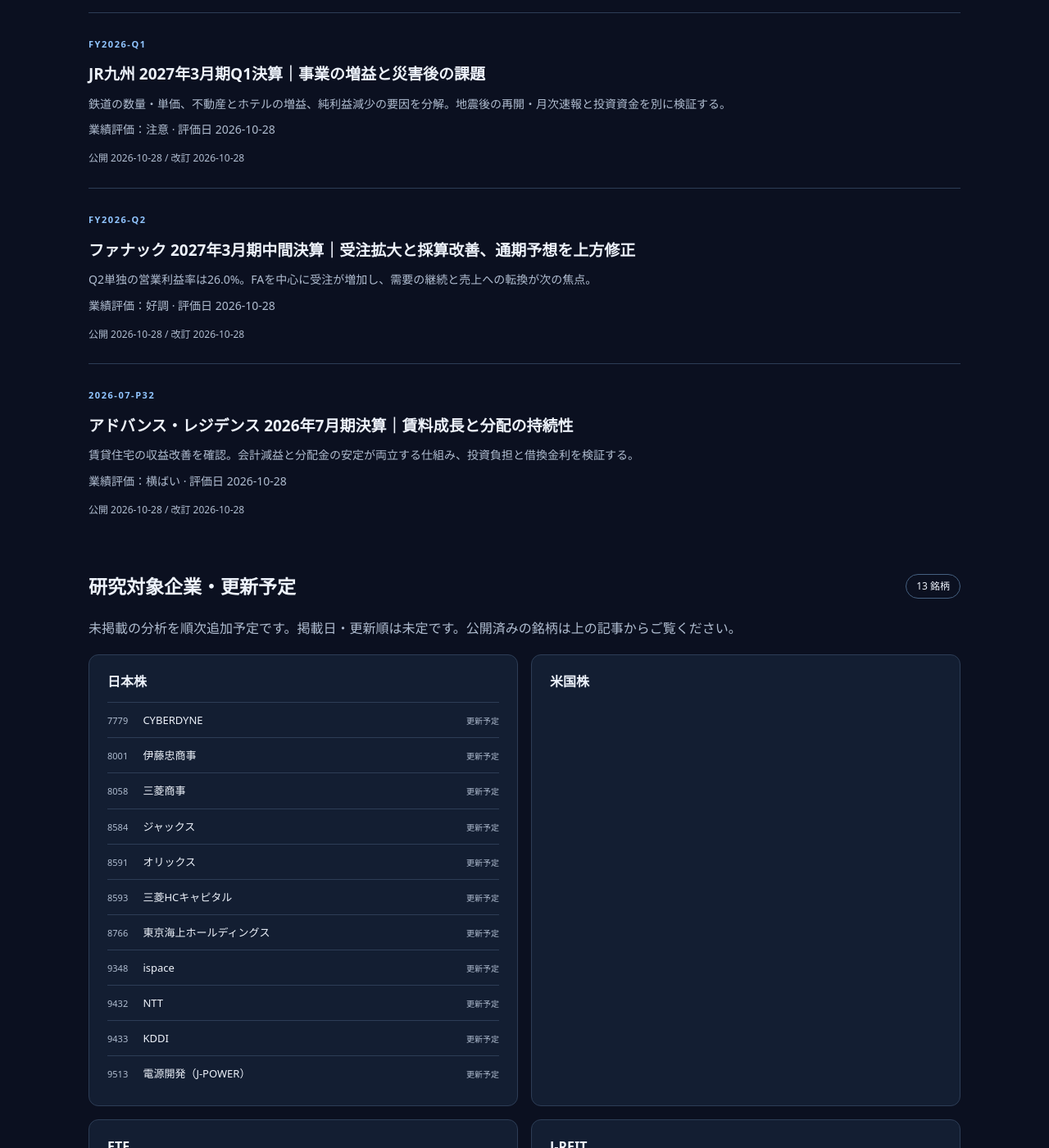
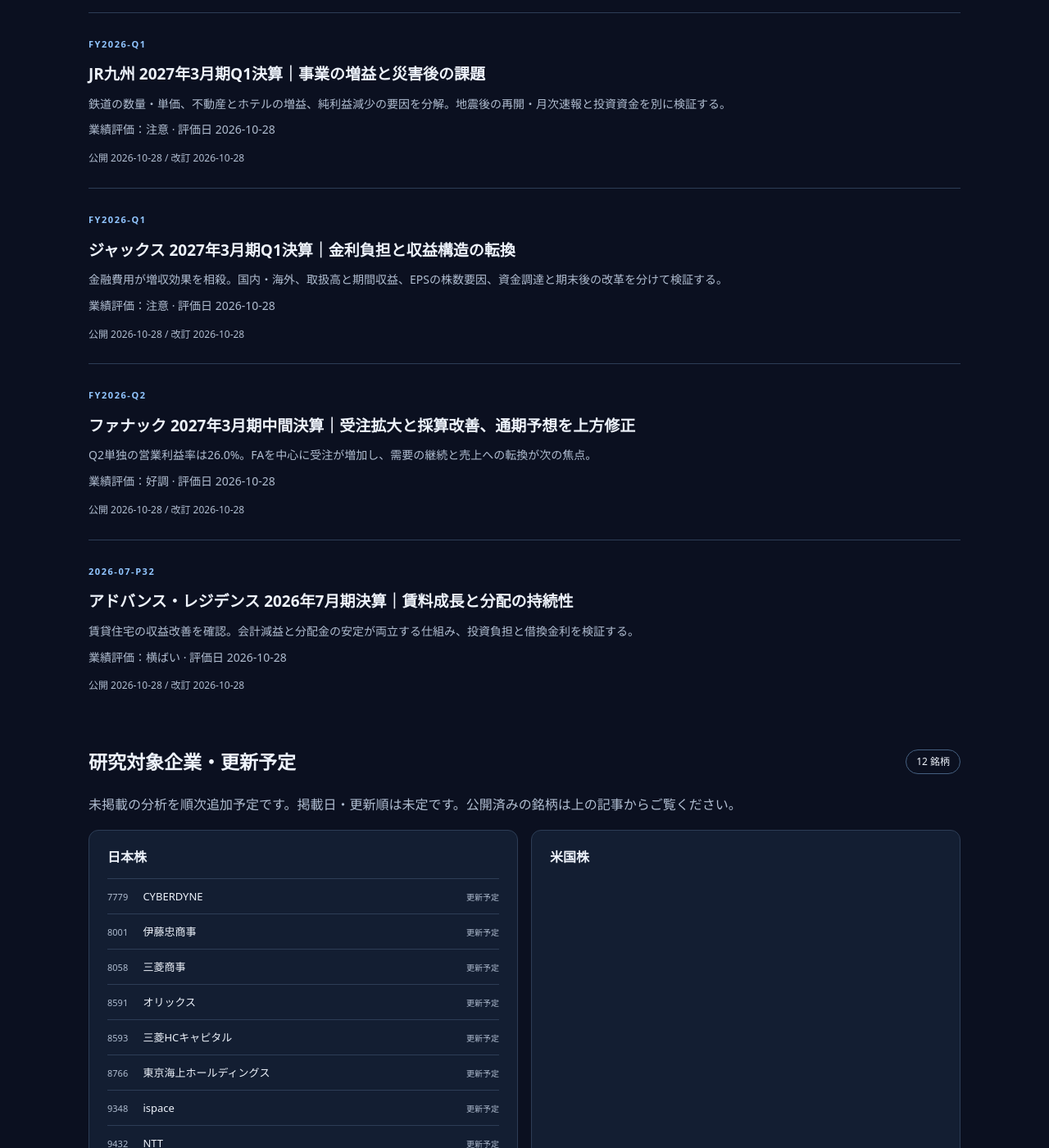
Before and after one commit to nick-shu3/investment-tankyu, a Jekyll site: the page built from index.html, in a window 1280 px wide and 1400 px high, scrolled down 3743 px. Shown: the whole window at 82% size. Built offline with Jekyll 4.4.1, drawn with Linux system fonts in a browser that asks for light colours; some of the changed lines change nothing that is shown.

Commit message:
Add JACCS FY2026 Q1 analysis with source discrepancy policy (#9)

```diff
--- /dev/null
+++ b/_articles/jaccs-fy2026-q1.md
@@ -0,0 +1,250 @@
+---
+title: "ジャックス 2027年3月期Q1決算｜金利負担と収益構造の転換"
+company_id: jaccs
+period: FY2026-Q1
+published: "2026-10-28"
+updated: "2026-10-28"
+announcement: "2026-08-06"
+review_status: 公式資料照合・AI分析
+rating: 注意
+rating_date: "2026-10-28"
+rating_reason: 国内の保証収益や海外損失は改善したが、調達費用増で増収減益。価格改定後の取扱い、国内信用コスト、システム・改革費用と配当の持続性を監視する。
+summary: 金融費用が増収効果を相殺。国内・海外、取扱高と期間収益、EPSの株数要因、資金調達と期末後の改革を分けて検証する。
+conclusions:
+  - 営業収益は3.3%増えたが、金融費用は25.0%増。営業利益は4.1%減、経常利益は3.8%減となった。
+  - 国内は保証収益が伸びる一方、クレジット取扱いと利益に課題。海外は損失縮小でもインドネシアの信用リスクが残る。
+  - 通期は大幅減益を予想し、年間配当予想は200円を維持。高いQ1進捗率だけで上方修正や配当の余裕を判断しない。
+---
+
+## 3行サマリー
+
+{% for conclusion in page.conclusions %}
+- {{ conclusion }}
+{% endfor %}
+
+正式名称は**株式会社ジャックス**、証券コード8584。東京証券取引所プライム市場に上場し、クレジット、ペイメント、ファイナンス、海外事業を展開するノンバンク（K0）。
+
+対象は**2027年3月期第1四半期：2026年4月1日〜6月30日**、会社年度ではFY2026 Q1、日本基準・連結決算。単独Q1とQ1累計は一致する。前年同期は2025年4月1日〜6月30日。**海外関係会社は12月決算で、今回の連結業績には2026年1〜3月分を反映**しているため、国内と同じ暦の四半期ではない（K1、K2 p.9）。
+
+決算発表日は**2026年8月6日**、分析・評価日は**2026年10月28日（日本時間）**。公式IR掲載データとカレンダーで最新公表済み決算が本Q1であることを確認し、9月の構造改革・資本業務提携は期末後の情報として別に扱う。中間決算は11月5日予定（K7）。初回分析のため、前回記事の予測との比較はまだ行わない。
+
+**業績評価：注意。株価評価：未実施。** 一部指標の資料間不一致が未解決のため、海外取扱高・全社取扱高の数値と増減評価は掲載を見合わせた。判断できる損益・国内指標・資金構造を用いて分析する。資料間の比較条件と編集上の対応は末尾に記録した。
+
+## 目次
+
+- [主要業績と減益の要因](#results)
+- [国内事業：良かった点と課題](#domestic)
+- [海外事業と信用コスト](#overseas)
+- [純利益とEPSの質](#quality)
+- [財務・資金調達・キャッシュフロー](#finance)
+- [通期予想・配当・期末後の改革](#outlook)
+- [次回の注目点・総合評価](#assessment)
+- [出典・不一致項目・更新履歴](#sources)
+
+<h2 id="results">主要業績と減益の要因</h2>
+
+単位は**百万円**、EPSは円。前年同期比は会社開示率、利益率とEPSの増減率は独自計算。以下の「会社説明」は開示内容、「AI分析」は本記事の解釈を示す。
+
+| 連結指標 | FY2026 Q1 | FY2025 Q1 | 前年同期比 |
+|:--|--:|--:|--:|
+| 営業収益 | 49,281 | 47,706 | ＋3.3% |
+| 営業利益 | 6,035 | 6,294 | −4.1% |
+| 営業利益率 | 12.2% | 13.2% | 低下 |
+| 経常利益 | 6,066 | 6,306 | −3.8% |
+| 親会社株主に帰属する四半期純利益 | 4,163 | 4,415 | −5.7% |
+| 基本EPS | 92.98 | 127.03 | −26.8% |
+
+出典：K1冒頭・添付p.9。表示値は百万円未満切捨て。独自計算は表示値を用い、会社が丸め前の数値から算定した率と差が出る場合がある。前四半期比は、前年Q4単独との比較条件を今回確認していないため掲載しない。
+
+### 増収効果を金融費用が上回った
+
+| 連結損益の構成（百万円） | 当期 | 前年同期 | 増減（独自計算） |
+|:--|--:|--:|--:|
+| 営業収益 | 49,281 | 47,706 | ＋1,575 |
+| 販売費及び一般管理費（貸倒関連費用等を含む） | 33,974 | 33,994 | −20 |
+| 金融費用 | 9,271 | 7,417 | ＋1,854 |
+| うち借入金利息 | 7,613 | 6,222 | ＋1,391 |
+| うちCP利息 | 1,079 | 617 | ＋462 |
+| 営業費用合計 | 43,246 | 41,412 | ＋1,834 |
+| 営業利益 | 6,035 | 6,294 | −259 |
+
+出典：K1添付p.9。内訳には切捨てによる端数差がある。**金融費用は営業費用に含まれ、営業利益からさらに控除する営業外費用ではない。**
+
+K2 p.7では費用を組み替え、人件費・物件費・システム関連費用・貸倒関連費用・金融費用に分けている。会社説明では、システム関連費用は約70億円、前年同期比12.3%増、貸倒関連費用は約78億円、4.2%減。K2の販管費区分は貸倒関連費用を別掲しているため、K1の販管費とそのまま比較しない。
+
+AI分析：金利負担の増加は、収益成長が利益へつながらない主要因である。貸倒費用の減少や物件費削減があっても、調達費用の増加を吸収できていない。費用全体を「構造改革の一時費用」と説明することはできない。
+
+<h2 id="domestic">国内事業：良かった点と課題</h2>
+
+国内の外部顧客向け営業収益は**44,080百万円、5.6%増**、セグメント利益は**6,053百万円、10.9%減**。増収でも利益率は低下した（K1添付p.3・12）。
+
+| 国内事業 | 取扱高（百万円） | 取扱高前年比 | 営業収益（百万円） | 収益前年比 |
+|:--|--:|--:|--:|--:|
+| クレジット | 339,197 | −0.9% | 18,213 | ＋8.9% |
+| ペイメント | 768,611 | ＋1.6% | 11,084 | ＋0.6% |
+| ファイナンス | 244,974 | ＋3.2% | 10,735 | ＋7.3% |
+
+出典：K1添付p.5、K2 p.5〜6。ここで示した国内各区分は両資料で照合できた値。取扱高は扱った契約等の規模で、営業収益や会計上の売上と同じではない。その他・金融収益を省いた抜粋であり、表を国内合計と見なさない。商品別営業利益は同じ区分で開示されていないため、推定配賦しない。
+
+### 保証関連の収益は伸びた
+
+会社説明では、住宅ローン保証は物件価格上昇による取扱単価上昇、銀行個人ローン保証はマイカー・リフォームの需要が寄与した。家賃保証・集金代行も提携先の積み上げ等で拡大している（K1添付p.2〜3）。
+
+AI分析：保証・代行などの収益拡大は、自己資金で債権を持つクレジットへの依存を下げる方向につながり得る。一方、保証には信用リスクが残る。取扱高の増加を利用件数の増加と同一視せず、単価・残高・信用コストを併せて追う。
+
+### 値上げと数量減の両面を見る
+
+オートローンは利上げによるシェア低下等で取扱いが減少したが、営業収益は割賦利益繰延残高の戻入によって増えた。カードショッピングも取扱いが減る一方、分割・リボ手数料率の引上げが収益を支えた（K1添付p.2）。
+
+AI分析：既存契約の収益認識もあるため、新規取扱いの減少と当期収益の増加は両立する。今回の戻入額は個別に定量化できておらず、全額を新規契約の採算改善や一時利益と決めつけない。値上げ後の取扱い減少が遅れて将来収益へ影響する可能性も確認したい。
+
+K2 p.13の住宅関連では、取扱高に占める金利変動型商品の比率が**31.6%→46.1%**へ上昇。資金コスト上昇を転嫁しやすくする取り組みとして評価できるが、全商品が変動金利へ移ったという意味ではない。会社は提携ローンへのシフトやMUFGとの連携も進めている（K8 p.40〜41）。その競争力は、残高を増やすだけでなく、調達・信用コスト控除後の利益で検証する。
+
+<h2 id="overseas">海外事業と信用コスト</h2>
+
+### 海外は減収・損失縮小、国内の減益を埋め切れない
+
+| セグメント（百万円） | 当期外部営業収益 | 前年同期外部営業収益 | 当期営業損益 | 前年同期営業損益 |
+|:--|--:|--:|--:|--:|
+| 国内 | 44,080 | 41,743 | 6,053 | 6,797 |
+| 海外 | 5,195 | 5,908 | −27 | −452 |
+
+出典：K1添付p.12。海外は別途、持分法投資利益13百万円を含めたセグメント損益が**−13百万円**。営業損失−27百万円との違いを区別する。営業損益の調整額9百万円等を加えた連結営業利益は6,035百万円。外部営業収益49,275百万円に会計処理統一等の調整6百万円を加えた連結営業収益は49,281百万円であり、差を誤差や欠落と扱わない。
+
+国内の利益減少に対し、海外は損失を縮めた。ただし、海外全体の減収12.1%は残り、インドネシアの再建が完了したわけではない。海外取扱高・全社取扱高の数値と増減方向は資料間の不一致が未解決のため、省略した。
+
+### インドネシアは損失縮小でも債権の質に注意
+
+K2 p.23のインドネシアJMFIでは、経常損失は前年約6.0億円から約3.4億円へ縮小。一方、未収債権率は**5.5%→8.6%**へ上昇した。未収債権残高は約26億円から約25億円へ小幅に減ったが、元本の営業債権残高も約490億円から約302億円へ縮小している。未収は**滞納91日以上**である。
+
+これらは海外現地会社のQ1、すなわち**2026年1〜3月の損益・3月末残高**（前年は2025年1〜3月・3月末）の比較である。国内6月末の指標に読み替えない。K2には海外現地の次四半期速報もあるが、連結中間決算の確定値と混同しないため本記事の比較表へ混在させていない。
+
+会社は四輪・中古二輪の取扱停止等、回収とポートフォリオ転換を進める。AI分析：費用と債権規模の縮小による損失改善と、新規事業が成長して黒字化することは別である。債権の分母が小さくなる局面では未収額と未収率の両方を見る。
+
+### 国内信用コストは連結と方向が異なる
+
+単体の貸倒関連費用は約60億円、前年同期比3.1%増。未収債権率は**0.42%**でほぼ横ばいだが、未収債権残高は約328億円から約346億円へ増加し、6か月以上が約266億円を占める（K2 p.18〜19）。
+
+単体未収率の分母である営業総債権は、固定化営業債権・オフバランスの信用保証割賦売掛金を含む。連結BSの割賦売掛金で割り直したり、インドネシアや銀行の不良債権比率と同じ定義で比較したりしない。AI分析：連結貸倒費用が減っていても、国内の信用コストが改善したとは限らない。
+
+<h2 id="quality">純利益とEPSの質</h2>
+
+| 損益の段階（百万円） | 当期 | 前年同期 |
+|:--|--:|--:|
+| 営業利益 | 6,035 | 6,294 |
+| 経常利益 | 6,066 | 6,306 |
+| 税金等調整前四半期純利益 | 6,064 | 6,304 |
+| 法人税等合計 | 1,977 | 2,051 |
+| 四半期純利益 | 4,086 | 4,253 |
+| 非支配株主に帰属する四半期純損失 | −76 | −162 |
+| 親会社株主に帰属する四半期純利益 | 4,163 | 4,415 |
+
+出典：K1添付p.9。特別利益は当期0百万円、特別損失は2百万円（いずれも百万円未満切捨て）。非支配持分の損失は親会社株主純利益への加算方向であり、税・端数を含めた会社表示を使用する。
+
+AI分析：当期Q1の利益は大きな特別利益によって支えられたものではない。親会社株主純利益の減少は、本業の減益に加え、非支配株主負担となる損失が前年より減ったことも関係する。税負担は減っているため、税金増だけを減益原因とはしない。会社が開示していない正常利益は作らない。
+
+**EPSの下落幅は純利益より大きい。** 基本EPSは127.03円から92.98円へ26.8%減少した一方、親会社株主純利益は5.7%減。期中平均株式数は**34,763,045株→44,777,580株**へ28.8%増加している（K1注記事項）。増資による資本強化の影響と1株利益の希薄化を分けて考える（K8 p.41）。EPS低下をすべて当期事業の悪化とは扱わない。
+
+<h2 id="finance">財務・資金調達・キャッシュフロー</h2>
+
+### 債権を支える調達と現預金
+
+| 連結残高（百万円） | 2026年6月末 | 2026年3月末 |
+|:--|--:|--:|
+| 現金及び預金 | 114,030 | 144,845 |
+| 割賦売掛金 | <span style="white-space:nowrap">3,263,175</span> | <span style="white-space:nowrap">3,278,004</span> |
+| 未収入金 | 103,503 | 34,553 |
+| 短期借入金 | 449,238 | 337,990 |
+| CP | 413,800 | 372,800 |
+| 有利子調達残高（独自集計） | <span style="white-space:nowrap">2,911,050</span> | <span style="white-space:nowrap">2,872,080</span> |
+| 自己資本比率（会社開示） | 7.9% | 7.9% |
+
+出典：K1添付p.7〜8・冒頭。有利子調達残高は、短長借入金、社債、CP、債権流動化借入金の流動・固定区分を合計したもので、リース債務等を追加していない。現金預金の減少や未収入金の増加を営業CFと断定せず、未収入金の増加を滞納債権増と同一視しない。
+
+単体の会社開示調達残高は約**2兆8,426億円**で、上の連結集計とは範囲が異なる。単体の長期比率は54%、固定比率は61%（3月末は55%・67%）。会社は3月末固定比率を修正したと注記しており、今回掲載の比較値を使用する。オフバランスの債権流動化残高約2,000億円は、この調達合計に含まれない（K2 p.21）。
+
+AI分析：資産・負債の金利改定時期のずれが収益を圧迫している。固定比率の低下は金利変動の影響を考える材料になるが、契約条件とヘッジ全体が分からないため、金利変動への利益感応度を独自に断定しない。調達期限の分散、提携ローン・流動化、現預金と信用力を合わせて確認する。7.9%は会計上の自己資本比率で、銀行のCET1比率ではない。
+
+### Q1のFCFは未算定
+
+K1添付p.11は、**Q1連結キャッシュ・フロー計算書を作成していない**と明記する。営業CF、設備投資の現金支出、FCFは**未確認・未算定**。ソフトウエア残高の増分や減価償却費2,941百万円を設備投資へ置き換えない。
+
+ノンバンクでは貸付・立替・割賦債権等の増減と調達が本業に密接につながる。一般事業会社の「借入−現金」や「営業CF−設備投資」だけで財務健全性を判定せず、債権の信用力と調達の期間・金利構造を併せて見る。
+
+<h2 id="outlook">通期予想・配当・期末後の改革</h2>
+
+### 高いQ1進捗率と通期減益予想は両立する
+
+| 会社予想・日本基準連結 | 中間期累計 | 通期 |
+|:--|--:|--:|
+| 営業利益 | 6,000百万円 | 11,000百万円（前期比−46.1%） |
+| 経常利益 | 6,000百万円 | 11,000百万円（−45.7%） |
+| 親会社株主純利益 | 5,500百万円 | 10,000百万円（−34.7%） |
+| EPS | 122.88円 | 223.42円 |
+
+出典：K1冒頭、K2 p.11。8月6日に5月15日予想を据え置き、9月11日の構造改革開示でも業績予想は据え置きと説明している（K4）。**営業収益の通期予想は、公式Web中計表と正式開示に表記差があるため数値掲載を見合わせた。**
+
+Q1の経常利益6,066百万円は中間期予想6,000百万円をすでに上回る。通期に対する進捗は約55%、親会社株主純利益は41.6%（独自計算）。ただし、会社は調達費用増、価格改定に伴う取扱いへの影響、インドネシアの回復遅れ、データセンター移転方式変更によるシステム費用の前倒し等を想定している（K3、K8 p.40）。
+
+AI分析：進捗率の高さは強い成長の証拠だけでなく、低い通期利益予想や費用の発生時期も反映する。今後の正式修正は確認点だが、Q1を4倍して年間利益を予想したり、中間期予想超過だけで上方修正を確実視したりしない。
+
+### 200円配当は利益以上に余裕があるとは限らない
+
+年間配当予想は**200円（中間100円・期末100円）**で、前期実績と同額。会社開示の予想配当性向は**89.5%**、DOEは**3.0%**。配当方針はDOE3.0%または配当性向40%を目安に高い方としている（K1冒頭、K2 p.11、K3）。
+
+K2のDOE定義は「年間配当総額÷期首・期末の平均純資産」で、純資産から新株予約権・非支配株主持分を除く。株価に対する配当利回りではない。AI分析：予想利益の減少下でも資本を基準とする方針が配当を支えるが、200円を無条件の保証とは扱わない。資本・投資・改革費用と配当の配分を確認する。
+
+### 9月の改革・提携はQ1の実績と分ける
+
+**9月11日の構造改革（K4）：** 審査拠点を11から7へ再編し、2027年4月1日の実施を予定する。廃止4拠点の対象者は180名だが、異動・働き方変更・退職を選択する仕組みであり、180名全員の退職が決まったわけではない。全員退職時の特別退職金見込みは最大約11億円で、事務所閉鎖費等の総費用上限を示す値ではない。2027年3月期の特別損失を見込むが、金額・選択結果・純利益への最終影響は未確認。費用の資金使途は、MUFG銀行向け第三者割当増資で調達した資金の一部と説明する。
+
+**9月15日のSolvvyとの資本業務提携（K5）：** 住宅関連プラットフォーム・保証サービス等の協業を進める。株式取得予定額は約5.98億円、取得実行予定日は10月5日と開示された。実行済みかは本記事では未確認であり、予定を実績へ置き換えない。会社は当期連結業績への影響を軽微とする。Q1の売上・利益に組み込んだり、未開示のシナジー利益を推定したりしない。
+
+AI分析：審査・システムの効率化と住宅関連の差別化は将来の改善策になり得るが、費用は先に発生し、収益効果の実現には時間がかかる。発表したことと改革が利益を生んだことを分けて評価する。
+
+<h2 id="assessment">次回の注目点・総合評価</h2>
+
+**次回中間決算は2026年11月5日予定、機関投資家向け説明会は11月11日予定**。公式カレンダーで10月28日に確認した（K7）。予定の変更はあり得る。発表時刻は未確認のため記載しない。
+
+| 注目点 | 次回確認すること |
+|:--|:--|
+| 価格改定と取扱い | 国内クレジットの数量・手数料・新規契約、繰延収益の寄与 |
+| 調達と利益率 | 金融費用・調達金利、固定比率、資産と負債の改定時期 |
+| 保証・代行 | 保証残高と収益、信用コストを含む採算 |
+| 国内・海外の信用 | 国内長期滞納、インドネシアの未収額・率、現地対象期間 |
+| 改革と投資 | システム費用、構造改革費の会計処理・規模、提携の実行・効果 |
+| 予想・配当・資料整合 | 正式修正、中間期CF、配当と資本の余力、取扱高等の資料不一致解消 |
+
+初回の見立ては「保証収益と海外損失縮小は改善点だが、資金コスト増と国内の利益低下が残る」と記録する。中間期の6か月累計と単独Q2、海外現地の決算期間を区別して次回比較する。
+
+**総合評価：注意（2026年10月28日）。** 成長性は保証・代行等の収益拡大を評価する一方、クレジットの取扱い減少に注意。収益性は金融費用増で悪化している。財務は資本増強と調達構造を確認するが、信用・金利・改革費用と高い予想配当性向を継続監視する。不一致項目があるものの、損益・信用指標には評価可能な資料があるため、全体を未評価とはせず、評価の範囲を限定した。**株価評価：未実施。** 買い・売り推奨や目標株価は設定しない。本人コメントは未提供のため掲載しない。
+
+<h2 id="sources">出典・不一致項目・更新履歴</h2>
+
+すべて会社公式、または会社公式IRページが利用するXJ-Storage配信の資料。確認日は2026年10月28日。K1は添付資料の印刷ページ、K2・K8は資料内の印刷ページを示す。
+
+- **K0**：[会社概要](https://www.jaccs.co.jp/corporate/about/overview/)、[株式基本情報](https://www.jaccs.co.jp/corporate/ir/stock/stockinformation/)。正式名称・コード・市場を確認。更新型ページの単一の公表日は未記載。
+- **K1**：[2027年3月期 第1四半期決算短信〔日本基準〕（連結）](https://contents.xj-storage.jp/xcontents/AS02712/c7da2297/9c71/4cf9/9c11/066433363efa/140120260804508331.pdf)。2026年8月6日公表。冒頭：業績・EPS・予想・配当、注記：平均株数、添付p.2〜5：事業・国内取扱い、p.7〜9：BS・PL、p.11：CF未作成、p.12：利益の定義・連結調整。
+- **K2**：[2027年3月期 第1四半期決算資料](https://contents.xj-storage.jp/xcontents/AS02712/9399390c/01ca/4f85/b7a5/358739b66545/20260806151305228s.pdf)。2026年8月6日公表。p.3〜7：収益・費用、p.9：海外の期間、p.11：予想・DOE、p.13：変動金利比率、p.18〜21：単体費用・信用・調達、p.23：インドネシア。不一致の海外取扱高・全社取扱高は転記していない。
+- **K3**：[中期経営計画の見直しに関するお知らせ](https://contents.xj-storage.jp/xcontents/AS02712/1bf6f2ff/5e9e/45a6/83de/45095db074b1/140120260514533110.pdf)。2026年5月15日公表。2026年度利益計画の見直し、最終年度計数目標の取下げ、配当政策。
+- **K4**：[構造改革（組織改編及び人員の合理化）に関するお知らせ](https://contents.xj-storage.jp/xcontents/AS02712/dcb1ba6a/e2d4/493c/8da8/606b68e9b554/140120260909533795.pdf)。2026年9月11日公表。対象者と選択肢、実施時期、費用・資金使途・業績予想。
+- **K5**：[Solvvy株式会社との資本業務提携に関するお知らせ](https://contents.xj-storage.jp/xcontents/AS02712/d56709e2/aad9/4290/97ae/656279aa56b1/140120260914535758.pdf)。2026年9月15日公表。提携内容、取得予定額・日程、当期影響。
+- **K6**：[中期経営計画の公式Webページ](https://www.jaccs.co.jp/corporate/about/goal/)。更新型ページで公表日未記載。計数表の営業収益計画に正式開示との差があるため、数値の管理元には使用していない。
+- **K7**：[決算短信](https://www.jaccs.co.jp/corporate/ir/library/fs/)、[決算説明資料](https://www.jaccs.co.jp/corporate/ir/library/presentation/)、[IRニュース](https://www.jaccs.co.jp/corporate/ir/news/)、[IRカレンダー](https://www.jaccs.co.jp/corporate/ir/calender/)。資料の掲載・公表日・最新期・次回日程を確認。動的表示のPDFリンクは公式サイトが使用する配信一覧でも照合した。
+- **K8**：[統合報告書2026（印刷用）](https://contents.xj-storage.jp/xcontents/AS02712/81cd2e7b/3a58/4449/8f60/13f30e6586c0/20260925142805188s.pdf)。2026年9月30日公表。p.40〜41：金利・システム費用、増資・ALMと株主還元。通期実績を今回Q1へ混在させていない。
+
+### 資料不一致と掲載を見合わせた項目
+
+海外取扱高はK1とK2で水準・増減方向が一致せず、全社取扱高にも差がある。換算・集計範囲・訂正の有無を今回の資料から確定できなかった。**確認結果が得られるまで、該当数値と増減評価を省略する**方針を採用した。両方の値を都合よく使い分けたり、欠けた国や為替影響を推測して差額を補ったりしない。
+
+また、通期営業収益の計画はK6のWeb表とK1・K3等の正式開示に表記差があるため、当該予想値も省略した。利益予想・配当予想は照合できた値を使用した。セグメント営業収益と連結収益の差はK1 p.12に調整内容があり、こちらは不一致とは区別している。
+
+独自計算：営業利益率＝営業利益÷営業収益×100、増減率＝（当期÷前年同期−1）×100、利益進捗＝Q1利益÷会社予想×100。EPS・平均株数の増減率は会社開示値から計算し、EPSそのものは百万円値から再計算していない。
+
+有利子調達残高の当期＝449,238＋12,163＋204,938＋286,590＋413,800＋146,288＋820,005＋578,028＝2,911,050百万円。前期末＝337,990＋42,144＋250,202＋307,275＋372,800＋146,259＋775,409＋640,001＝2,872,080百万円。会社の単体調達残高・オフバランス流動化と区別する。
+
+未確認・未実施：上記不一致の原因、当該Q1の営業CF・設備投資現金支出・FCF、繰延利益戻入の個別寄与額、改革費用の最終額・対象者の選択結果、Solvvy株式取得の実行確認、株価評価。いずれも推測で補完しない。
+
+### 更新履歴
+
+- 2026年10月28日：初稿。短信・補足資料・中計正式開示・統合報告書・9月の改革及び提携を照合。資料不一致について確認のうえ、該当数値を省略し評価範囲を限定した。期末後の発表とQ1実績、海外現地と国内の期間、連結・単体・調整値を区別した。
--- a/_data/companies.json
+++ b/_data/companies.json
@@ -103,7 +103,7 @@
     "name": "ジャックス",
     "ticker": "8584",
     "type": "日本株",
-    "description": "日本株",
+    "description": "信販・決済・信用保証等",
     "legal_name": "株式会社ジャックス",
     "listing": {
       "status": "listed",
```
Also changed, not shown: README.md.
